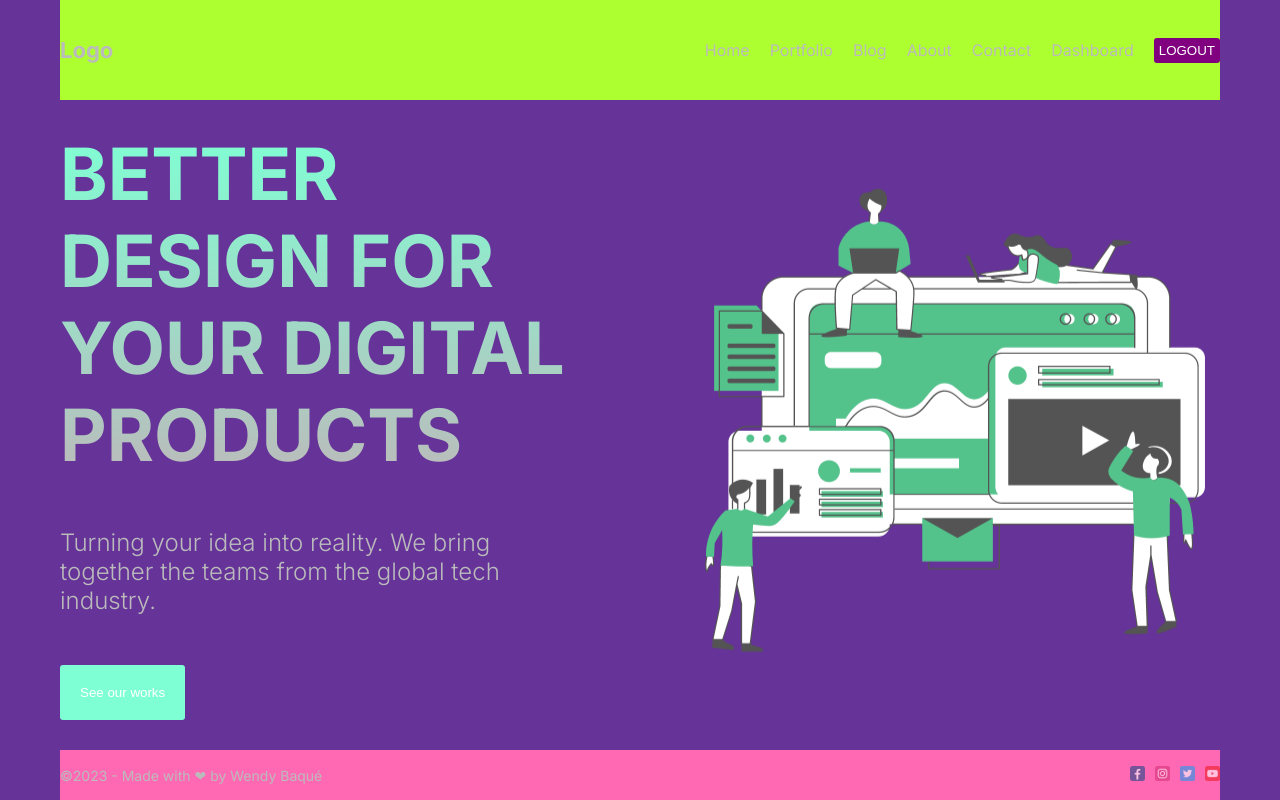
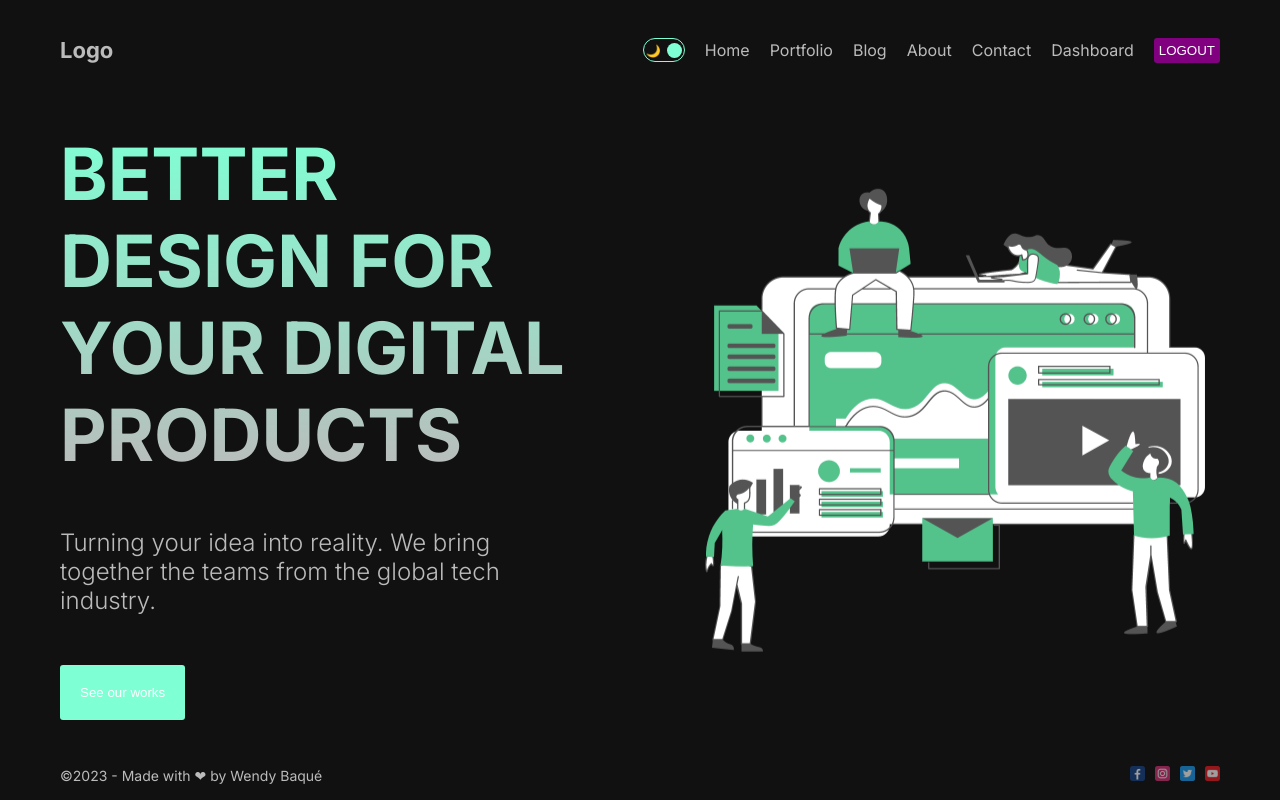
Before and after one commit to wendybaque/tutonextjs-lamadev, a Next.js app: page / in a window 1280 px wide. Built offline with nearby package versions, Linux system fonts and the light colour scheme.

Commit message:
Add Toggle button for darkmode in components

```diff
--- a/src/app/globals.css
+++ b/src/app/globals.css
@@ -18,7 +18,6 @@
 }
 
 .container {
-  background-color: rebeccapurple;
   max-width: 1366px;
   min-height: 100vh;
   margin: 0 auto;
--- /dev/null
+++ b/src/components/darkmodetoggle/DarkModeToggle.jsx
@@ -0,0 +1,16 @@
+import React from "react";
+import styles from "./page.module.css";
+
+const DarkModeToggle = () => {
+
+    const mode = "dark"
+  return (
+    <div className={styles.container}>
+      <div className={styles.icon}>🌙</div>
+      <div className={styles.icon}>☀️</div>
+      <div className={styles.ball} style={mode === "light" ? {left:"2px"}:{right:"2px"}}/>
+    </div>
+  );
+};
+
+export default DarkModeToggle;
--- /dev/null
+++ b/src/components/darkmodetoggle/page.module.css
@@ -0,0 +1,24 @@
+.container{
+  width: 42px;
+  height: 24px;
+  border: 1.5px solid aquamarine;
+  border-radius: 30px;
+  display: flex;
+  align-items: center;
+  justify-content: space-between;
+  padding: 2px;
+  position: relative;
+  cursor: pointer;
+}
+
+.icon{
+  font-size: 12px;
+}
+
+.ball{
+  width: 15px;
+  height: 15px;
+  background-color: aquamarine;
+  border-radius: 50%;
+  position: absolute;
+}
--- a/src/components/footer/page.module.css
+++ b/src/components/footer/page.module.css
@@ -1,5 +1,4 @@
 .container {
-    background-color:hotpink;
     height: 50px;
     display: flex;
     align-items: center;
--- a/src/components/navbar/Navbar.jsx
+++ b/src/components/navbar/Navbar.jsx
@@ -2,6 +2,7 @@
 import Link from "next/link";
 import React from "react";
 import styles from './page.module.css'
+import DarkModeToggle from "../darkmodetoggle/DarkModeToggle";
 
 const links = [
   {
@@ -41,6 +42,7 @@
     <div className={styles.container}>
       <Link href="/" className={styles.logo}>Logo</Link>
       <div className={styles.links}>
+        <DarkModeToggle />
         {links.map((link) => (
           <Link key={link.id} href={link.url} className={styles.link}>{link.title}</Link>
         ))}
--- a/src/components/navbar/page.module.css
+++ b/src/components/navbar/page.module.css
@@ -1,5 +1,4 @@
 .container {
-  background-color: greenyellow;
   height: 100px;
   display: flex;
   justify-content: space-between;
```
